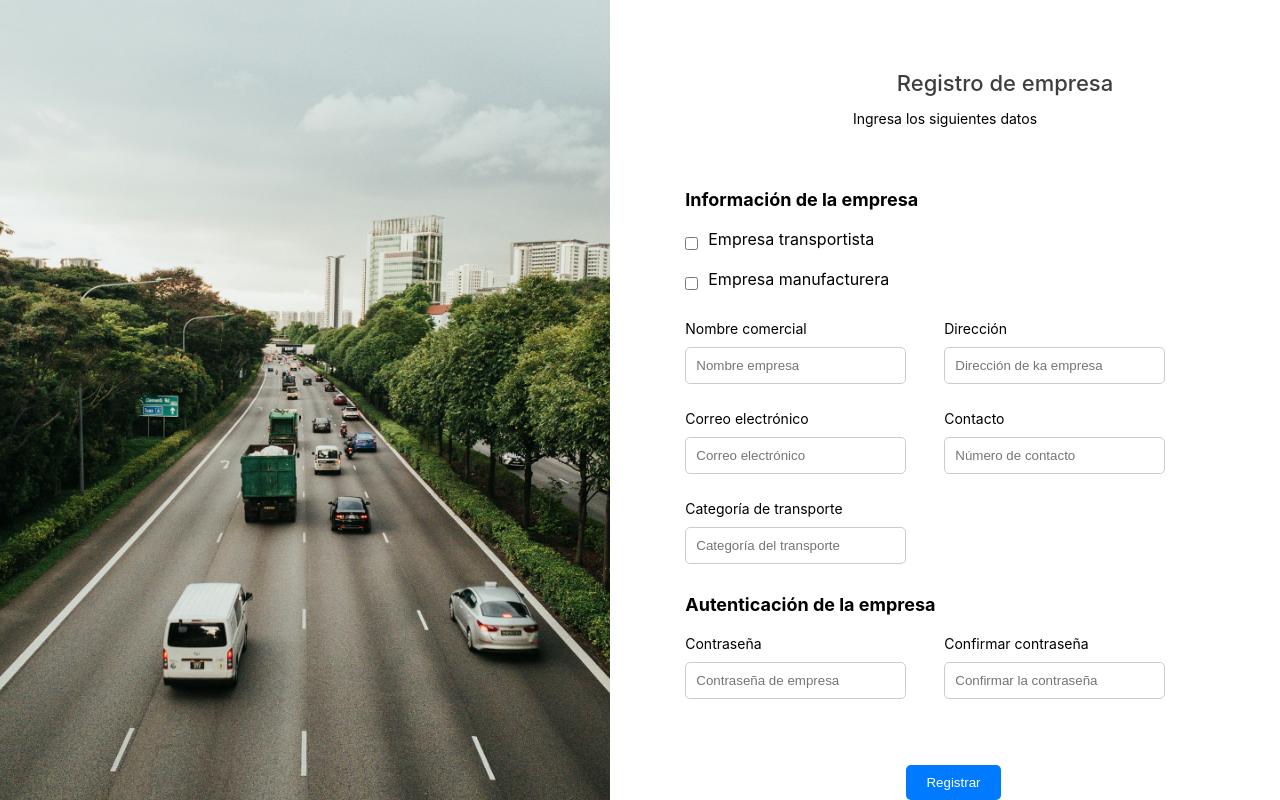
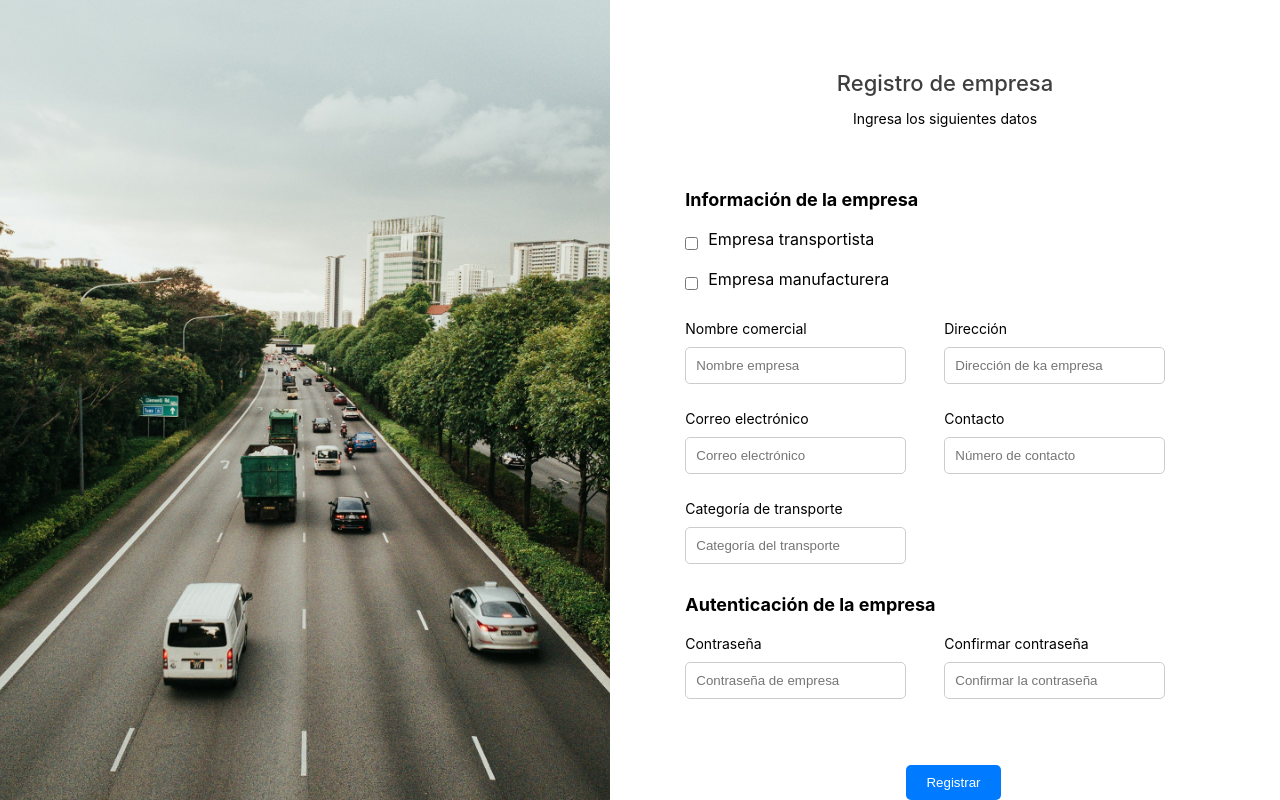
Before and after one commit to frolpe/hackathon, a React (Create React App) app in the folder front/proyecto_logistica/: page /registroEmpresa in a window 1280 px wide. Built offline with nearby package versions, Linux system fonts and the light colour scheme.

Commit message:
update corregir errores

```diff
--- a/front/proyecto_logistica/src/views/LoginPage.js
+++ b/front/proyecto_logistica/src/views/LoginPage.js
@@ -24,7 +24,7 @@ const LoginPage = () => {
                 <div className='imagenLogin'></div>
             </div>
             <div className="formContainer">
-                <h2>Iniciar sesión</h2>
+                <h2 style={{left: '0'}}>Iniciar sesión</h2>
                 <p style={{marginBottom: '5px'}} className="text">Ingresa los siguientes datos</p>
                 {/* <div className='parteForm'>
                     <label>Correo electrónico</label>
--- a/front/proyecto_logistica/src/views/RegistroPage.js
+++ b/front/proyecto_logistica/src/views/RegistroPage.js
@@ -40,7 +40,7 @@ const RegistroPage = () => {
                 <div className='imagenLogin'></div>
             </div>
             <div className="formContainer" style={{ justifyContent: 'flex-start' }}>
-                <h2 style={{ marginTop: '70px !important' }}>Registro de empresa</h2>
+                <h2 style={{ marginTop: '70px !important', left: '0' }}>Registro de empresa</h2>
 
                 <p className="text">Ingresa los siguientes datos</p>
                 <div className='titulo'>
```
